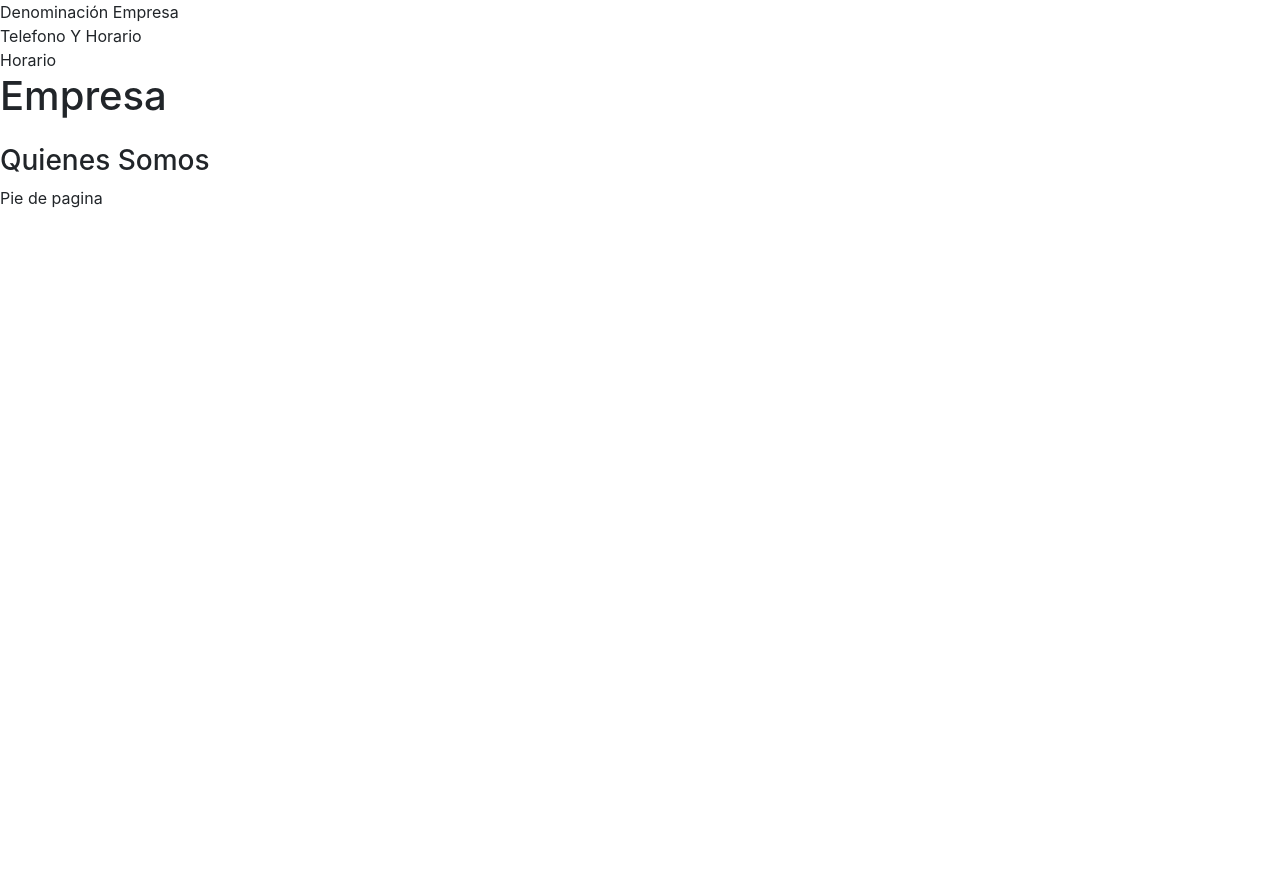
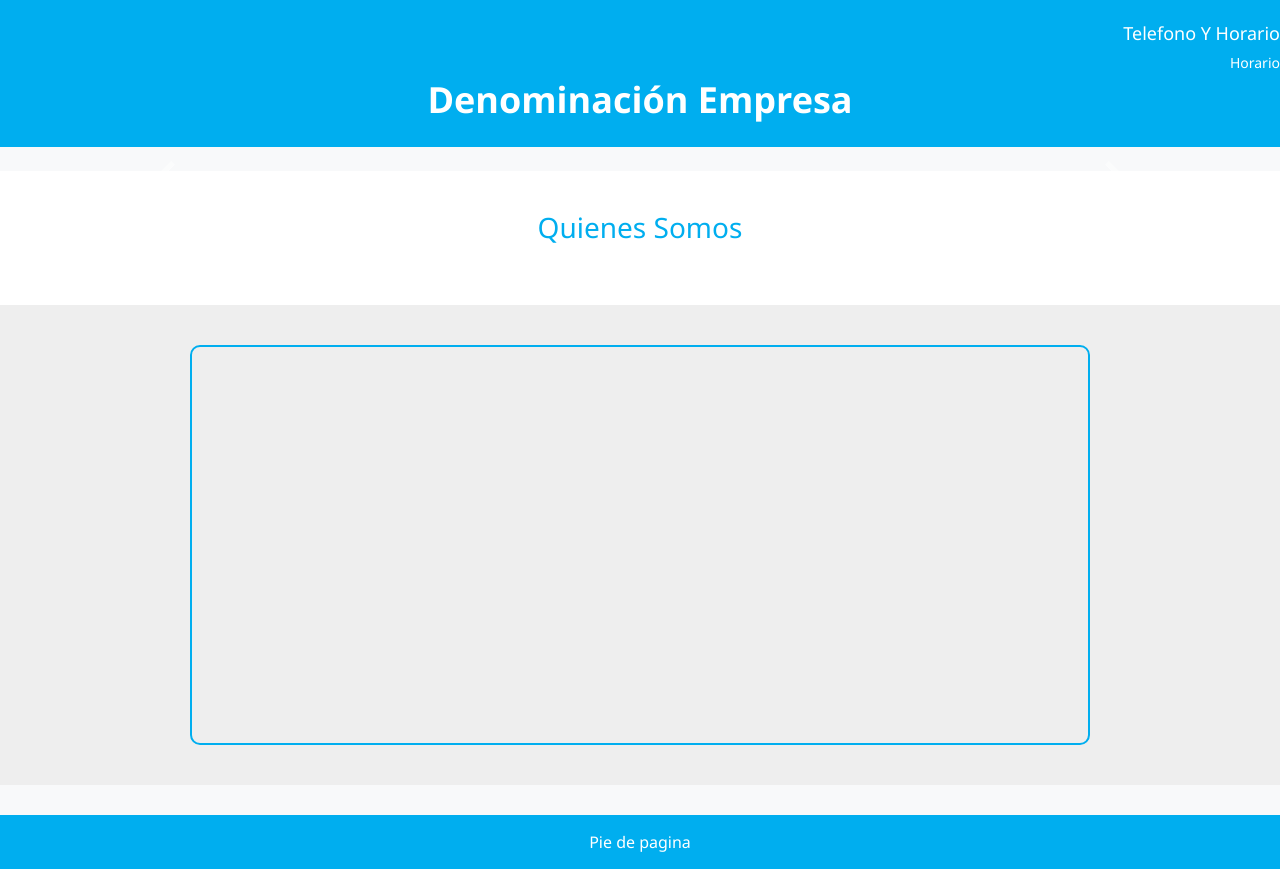
Before and after one commit to FedeDAnna/TP1GrupalLab4, a website: page src/public/home.html in a window 1280 px wide. Before the commit the page ends 800 px from the top, so only its background shows below. Drawn offline with nearby package versions, Linux system fonts and the light colour scheme.

Commit message:
arreglos estilos

```diff
--- /dev/null
+++ b/src/public/css/home.css
@@ -0,0 +1,98 @@
+
+  * {
+    margin: 0;
+    padding: 0;
+    box-sizing: border-box;
+  }
+
+  body {
+    font-family: 'Segoe UI', sans-serif;
+    background-color: #f8f9fa;
+  }
+
+  header {
+    background-color: #00AEEF;
+    color: white;
+    padding: 20px 0;
+  }
+
+  #telefono, #horario {
+    text-align: right;
+  }
+
+  #denominacion {
+    font-size: 36px;
+    font-weight: bold;
+    text-align: center;
+  }
+
+  #telefono {
+    font-size: 18px;
+  }
+
+  #horario {
+    font-size: 14px;
+    margin-top: 5px;
+  }
+
+  #empresaName {
+    text-align: center;
+    font-size: 36px;
+    font-weight: bold;
+    margin-top: 20px;
+    color: #333;
+  }
+
+  .carousel-caption {
+    background: rgba(0, 174, 239, 0.7);
+    padding: 15px;
+    border-radius: 5px;
+  }
+
+  #quienesSomos {
+    padding: 40px 20px;
+    background-color: white;
+    text-align: center;
+  }
+
+  #quienesSomos h3 {
+    color: #00AEEF;
+    margin-bottom: 20px;
+  }
+
+  #quienesSomos p {
+    max-width: 800px;
+    margin: auto;
+    color: #333;
+    font-size: 16px;
+    line-height: 1.6;
+  }
+
+  #mapa {
+    background-color: #eee;
+    padding: 40px 20px;
+    text-align: center;
+  }
+
+  #mapa h3 {
+    color: #00AEEF;
+    margin-bottom: 20px;
+  }
+
+  #mapa2 {
+    width: 100%;
+    max-width: 900px;
+    height: 400px;
+    margin: auto;
+    border: 2px solid #00AEEF;
+    border-radius: 10px;
+    overflow: hidden;
+  }
+
+  footer {
+    background-color: #00AEEF;
+    color: white;
+    padding: 15px;
+    text-align: center;
+    margin-top: 30px;
+  }
--- a/src/public/home.html
+++ b/src/public/home.html
@@ -6,39 +6,23 @@
     <title>Document</title>
     <link rel="stylesheet" href="https://cdn.jsdelivr.net/npm/bootstrap@4.6.2/dist/css/bootstrap.min.css"
     integrity="sha384-xOolHFLEh07PJGoPkLv1IbcEPTNtaed2xpHsD9ESMhqIYd0nLMwNLD69Npy4HI+N" crossorigin="anonymous">
+    <link rel="stylesheet" href="./css/home.css">
 
-    <style>
-        html,
-        body {
-          height:100%;
-          margin: 0;
-          padding: 0;
-        }
-
-        gmp-map-3d {
-          height: 400px;
-          width: 800px;
-        }
-        .carousel-item img {
-            width: 100%;
-            height: 400px;
-            object-fit: cover;
-        }
-      </style>
 </head>
 <body>
     <header>
+        <div>
+            <div id="telefono">
+                Telefono Y Horario
+            </div>
+            <div id="horario">
+                Horario
+            </div>
+        </div>
         <div id="denominacion">
             Denominación Empresa
         </div>
-        <div id="telefono">
-            Telefono Y Horario
-        </div>
-        <div id="horario">
-            Horario
-        </div>
     </header>
-    <h1> Empresa </h1>
     <div>
         <div class="container mt-4">
             <div id="carrusel" class="carousel slide" data-ride="carousel">
```
Also changed, not shown: 1 other file.
